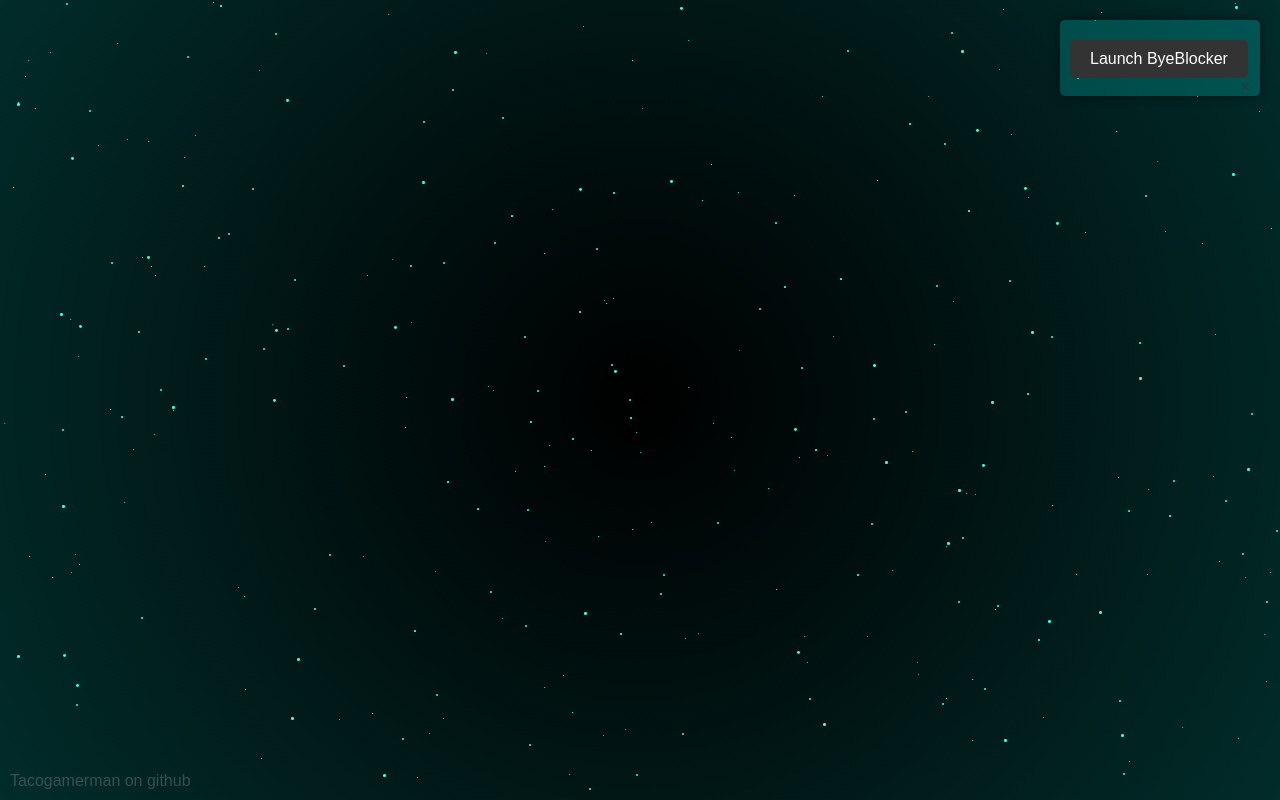
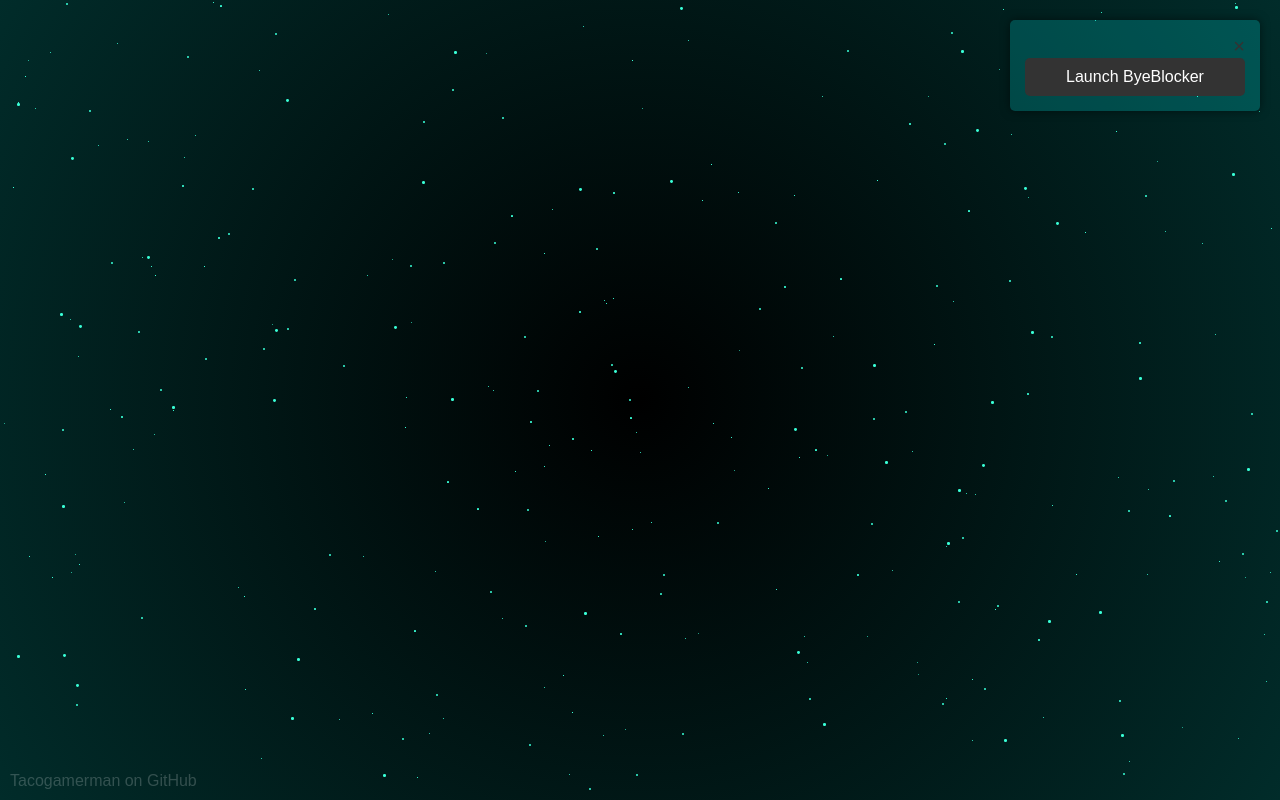
Before and after one commit to codydork/random-link-generator, a plain HTML site: page settings.html in a window 1280 px wide. Drawn offline with Linux system fonts and the light colour scheme.

Commit message:
Update settings.html

```diff
--- a/settings.html
+++ b/settings.html
@@ -1,19 +1,20 @@
 <head>
   <meta charset="UTF-8">
   <meta name="viewport" content="width=device-width, initial-scale=1.0">
+  <title>Starry Background</title>
   <style>
     body {
       margin: 0;
       overflow: hidden;
       font-family: Arial, sans-serif;
+      background-color: #000;
     }
 
     #background {
       position: absolute;
       width: 100vw;
       height: 100vh;
-        overflow: hidden;
-        background: radial-gradient(circle, rgb(0, 0, 0), rgb(1, 44, 42));
+      background: radial-gradient(circle, #000, #012C2A);
     }
 
     .star {
@@ -21,7 +22,7 @@
       background: rgb(57, 255, 215);
       border-radius: 50%;
       transform: scale(0);
-        animation: sparkle 2s infinite, drift linear infinite;
+      animation: sparkle 2s infinite, drift 5s linear infinite;
     }
 
     @keyframes sparkle {
@@ -43,10 +44,58 @@
         transform: translate(50px, -50px);
       }
     }
+
+    /* Button and modal styling */
+    #menu {
+      position: fixed;
+      top: 20px;
+      right: 20px;
+      z-index: 9999;
+      background-color: rgba(0, 255, 255, 0.2);
+      box-shadow: 0 0 10px rgba(0, 0, 0, 0.5);
+      border-radius: 5px;
+      width: 220px;
+      padding: 15px;
+    }
+
+    #closeButton {
+      float: right;
+      cursor: pointer;
+      color: #333;
+      font-size: 20px;
+    }
+
+    #launchBtn {
+      display: block;
+      width: 100%;
+      font-family: Arial, sans-serif;
+      font-size: 16px;
+      color: #fff;
+      background-color: #333;
+      padding: 10px;
+      border: none;
+      border-radius: 5px;
+      cursor: pointer;
+      margin-top: 10px;
+    }
+
+    /* Footer */
+    .bottom-left {
+      position: fixed;
+      bottom: 0;
+      left: 0;
+      font-family: Arial, sans-serif;
+      font-size: 16px;
+      color: rgba(255, 255, 255, 0.2);
+      padding: 10px;
+    }
   </style>
 </head>
-      <div id="background">
-        <!-- Generating stars -->
+
+<body>
+  <div id="background"></div>
+
+  <!-- Script for star background animation -->
   <script>
     const numStars = 300;
     const background = document.getElementById('background');
@@ -58,123 +107,53 @@
       star.style.height = star.style.width;
       star.style.left = `${Math.random() * 100}vw`;
       star.style.top = `${Math.random() * 100}vh`;
-
       background.appendChild(star);
     }
   </script>
+
+  <!-- Floating menu -->
+  <div id="menu">
+    <span id="closeButton">&times;</span>
+    <button id="launchBtn">Launch ByeBlocker</button>
   </div>
-    </body>
-        <style>
-          body {
-            margin: 0;
-            display: flex;
-            align-items: center;
-            justify-content: center;
-            height: 100vh;
-          }
-          input {
-            margin-bottom: 10px;
-          }
-        </style>
-      <style>
-        .image-container {
-          display: flex;
-          flex-wrap: wrap;
-          justify-content: center;
-        }
 
-        .image {
-          width: 250px;
-          height: 250px;
-          border: 2px solid #daf3f1;
-          margin: 40px;
-          padding: 10px;
-          box-sizing: border-box;
-          transition: all 0.3s ease;
-        }
+  <!-- Footer -->
+  <div class="bottom-left">
+    Tacogamerman on GitHub
+  </div>
 
-        .image:hover {
-          transform: scale(1.1);
-          border-color: #9900ff;
-        }
-      </style>
-    </head>
+  <!-- Script for the floating menu -->
   <script>
-        javascript:(function() {
-  var menu = document.createElement('div');
-  var menuContent = document.createElement('div');
-  var closeButton = document.createElement('span');
-  var button = document.createElement('button');
-
-  menu.style.cssText = `
-    position: fixed;
-    top: 20px;
-    right: 20px;
-    z-index: 9999;
-    background-color: rgba(0, 255, 255, 0.2);
-    box-shadow: 0 0 10px rgba(0, 0, 0, 0.5);
-    border-radius: 5px;
-    width: 200px;
-  `;
-
-  menuContent.style.padding = '10px';
-
-  closeButton.style.cssText = `
-    float: right;
-    cursor: pointer;
-    color: #333;
-  `;
-  closeButton.innerHTML = '&times;';
-  closeButton.onclick = function() {
-    menu.remove();
+    document.getElementById('closeButton').onclick = function() {
+      document.getElementById('menu').style.display = 'none';
     };
 
-  button.innerHTML = 'Launch ByeBlocker';
-  button.style.cssText = `
-    font-family: Arial;
-    font-size: 16px;
-    color: #fff;
-    background-color: #333;
-    padding: 10px 20px;
-    border: none;
-    border-radius: 5px;
-    margin-top: 10px;
-    cursor: pointer;
-  `;
-  button.onclick = function() {
-    var link = prompt("Url?");
-    var proxy = 'https://api.codetabs.com/v1/proxy?quest=';
+    document.getElementById('launchBtn').onclick = function() {
+      const link = prompt("Enter a URL to fetch:");
+      if (link) {
+        const proxy = 'https://api.codetabs.com/v1/proxy?quest=';
         fetch(proxy + link)
-      .then((response) => response.text())
-      .then((text) => document.write(text));
-    var all = document.getElementsByTagName("*");
-    for (var i = 0, max = all.length; i < max; i++) {
-      if (all[i].src) {
-        all[i].src = new URL(all[i].src, link).href;
-        all[i].src = proxy + all[i].src;
+          .then(response => response.text())
+          .then(text => {
+            const newWindow = window.open();
+            newWindow.document.write(text);
+          });
+
+        const allElements = document.getElementsByTagName("*");
+        for (let i = 0; i < allElements.length; i++) {
+          if (allElements[i].src) {
+            allElements[i].src = proxy + new URL(allElements[i].src, link).href;
           }
         }
-    window.onbeforeunload = function(e) {
-      e.preventDefault();
-      alert(e.toString());
-    };
-    function locationHashChanged(e) {
-      e.preventDefault();
-      alert(e);
-      window.location = new URL(e.oldURL, e.newURL).href;
       }
-    window.onhashchange = locationHashChanged;
     };
 
-  menuContent.appendChild(button);
-  menuContent.appendChild(closeButton);
-  menu.appendChild(menuContent);
-  document.body.appendChild(menu);
+    // Drag and drop functionality for the menu
+    const menu = document.getElementById('menu');
+    let isDragging = false;
+    let mouseOffset = { x: 0, y: 0 };
 
-  var isDragging = false;
-  var mouseOffset = { x: 0, y: 0 };
-
-  menuContent.addEventListener('mousedown', function(e) {
+    menu.addEventListener('mousedown', function(e) {
       isDragging = true;
       mouseOffset.x = e.pageX - menu.offsetLeft;
       mouseOffset.y = e.pageY - menu.offsetTop;
@@ -190,28 +169,5 @@
     document.addEventListener('mouseup', function() {
       isDragging = false;
     });
-})();
   </script>
-  <head>
-  <style>
-    body {
-      margin: 0;
-      padding: 0;
-      background-color: #000;
-    }
-    .bottom-left {
-      position: fixed;
-      bottom: 0;
-      left: 0;
-      font-family: Arial, sans-serif;
-      font-size: 16px;
-      color: rgba(255, 255, 255, 0.2);
-      padding: 10px;
-    }
-  </style>
-  </head>
-  <body>
-    <div class="bottom-left">
-Tacogamerman on github
- </div>
 </body>
```
Lines whose indentation alone changed are shown as unchanged.
